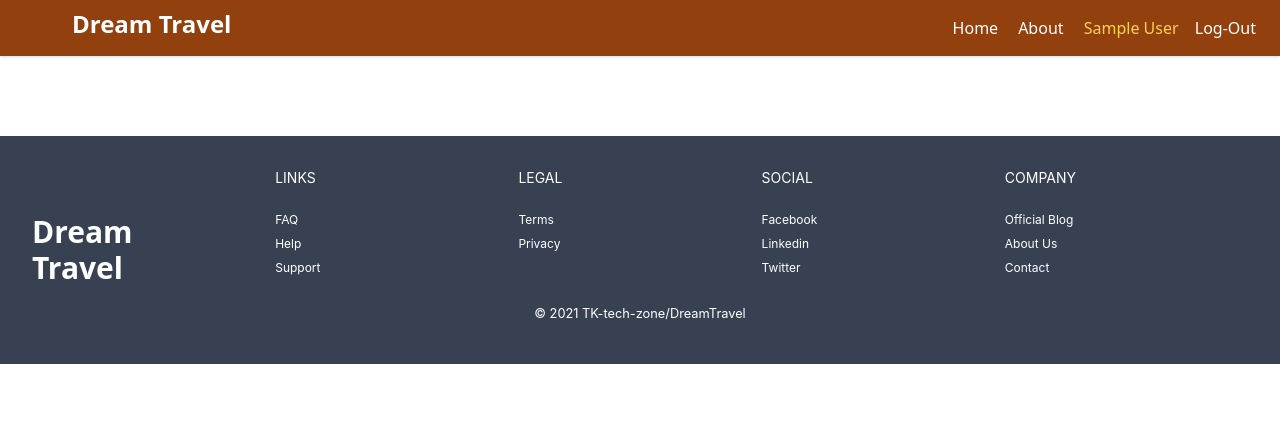
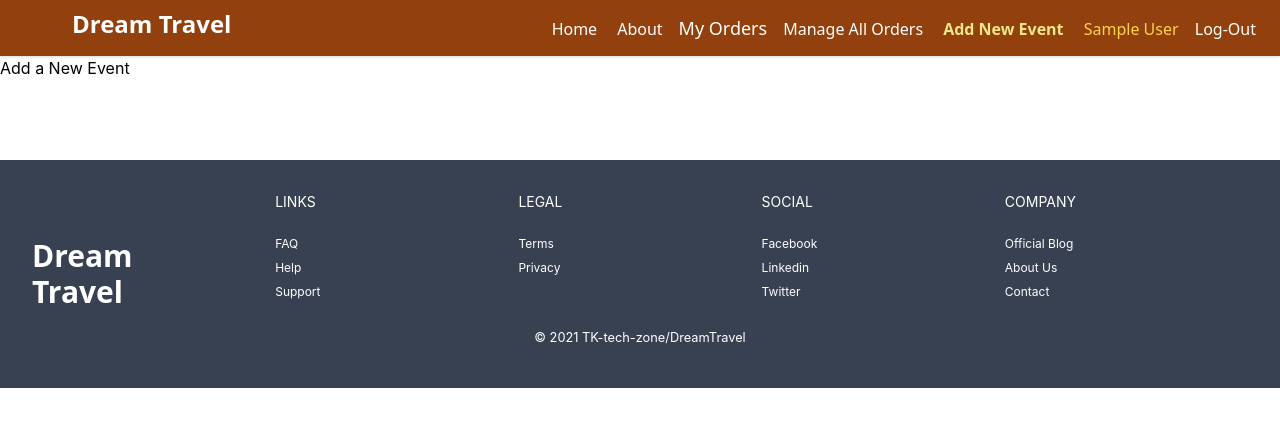
Before and after one commit to TitasKanti/dream-travel, a React (Create React App) app: page /addEvent in a window 1280 px wide. Shown: the top 426 px of the page. Built offline with nearby package versions, Linux system fonts and the light colour scheme; no server answers; sample sign-in values are in the browser's storage.

Commit message:
headers update

```diff
--- a/src/App.js
+++ b/src/App.js
@@ -10,6 +10,9 @@ import TourDetail from './Components/TourDetail/TourDetail';
 import AuthProvider from './Context/AuthProvider';
 import PrivateRoute from './Components/PrivateRoute/PrivateRoute';
 import Travel from './Components/Travel/Travel';
+import MyOrders from './Components/MyOrders/MyOrders';
+import ManageAllOrders from './Components/ManageAllOrders/ManageAllOrders';
+import AddNewEvent from './Components/AddNewEvent/AddNewEvent';
 
 function App() {
   return (
@@ -30,11 +33,17 @@ function App() {
             <Route exact path="/signIn">
               <SignIn></SignIn>
             </Route>
-            {/* <Route exact path="/travel">
-              <Travel></Travel>
-            </Route> */}
             <PrivateRoute exact path="/tourDetail/:id">
               <TourDetail></TourDetail>
+            </PrivateRoute>
+            <PrivateRoute exact path="/myOrders">
+              <MyOrders></MyOrders>
+            </PrivateRoute>
+            <PrivateRoute exact path="/manageAllOrders">
+              <ManageAllOrders></ManageAllOrders>
+            </PrivateRoute>
+            <PrivateRoute exact path="/addEvent">
+              <AddNewEvent></AddNewEvent>
             </PrivateRoute>
             {/* <Route exact path="/notFound">
             <NotFound></NotFound>
--- /dev/null
+++ b/src/Components/AddNewEvent/AddNewEvent.js
@@ -0,0 +1,11 @@
+import React from 'react';
+
+const AddNewEvent = () => {
+    return (
+        <div>
+            <h2> Add a New Event</h2>
+        </div>
+    );
+};
+
+export default AddNewEvent;
--- a/src/Components/Header/Header.js
+++ b/src/Components/Header/Header.js
@@ -22,21 +22,23 @@ const Header = () => {
                     <NavLink to="/home" activeStyle={{ fontWeight: "bold", color: "khaki" }} className="text-md no-underline ml-3 px-1">Home</NavLink>
 
                     <NavLink to="/about" activeStyle={{ fontWeight: "bold", color: "khaki" }} className="text-md no-underline ml-3 px-1">About</NavLink>
-                    <span className="text-yellow-300 mx-3"> {user.displayName} </span>
 
-                    {/* <NavLink to="/signIn" activeStyle={{ fontWeight: "bold", color: "blue" }} className="text-lg no-underline ml-3">Log-In</NavLink> */}
-
-                    {/* <NavLink to="/allServices" activeStyle={{ fontWeight: "bold", color: "blue" }} className="text-md no-underline text-grey-darker ml-3 px-1">Services</NavLink> */}
-
-                    {/* <NavLink to="/reviews" activeStyle={{ fontWeight: "bold", color: "blue" }} className="text-md no-underline text-grey-darker ml-3 px-1">Reviews</NavLink>
-                    <span className="text-blue-700 mx-3"> {user.displayName} </span> */}
                     {
                         user?.email ?
-                            <button className="text-white" onClick={logOut}>Log-Out</button>
+
+                            <>
+                                <NavLink to="/myOrders" activeStyle={{ fontWeight: "bold", color: "khaki" }} className="text-lg no-underline ml-3">My Orders</NavLink>
+
+                                <NavLink to="/manageAllOrders" activeStyle={{ fontWeight: "bold", color: "khaki" }} className="text-md no-underline text-grey-darker ml-3 px-1">Manage All Orders</NavLink>
+
+                                <NavLink to="/addEvent" activeStyle={{ fontWeight: "bold", color: "khaki" }} className="text-md no-underline text-grey-darker ml-3 px-1">Add New Event</NavLink>
+
+                                <span className="text-yellow-300 mx-3"> {user.displayName} </span>
+                                <button className="text-white" onClick={logOut}>Log-Out</button>
+                            </>
                             :
                             <NavLink to="/signIn" activeStyle={{ fontWeight: "bold", color: "khaki" }} className="text-md no-underline text-grey-darker ml-3 px-1">Log-In</NavLink>
                     }
-
 
                 </div>
             </nav>
--- /dev/null
+++ b/src/Components/ManageAllOrders/ManageAllOrders.js
@@ -0,0 +1,11 @@
+import React from 'react';
+
+const ManageAllOrders = () => {
+    return (
+        <div>
+            <h2>Manage All Orders</h2>
+        </div>
+    );
+};
+
+export default ManageAllOrders;
--- /dev/null
+++ b/src/Components/MyOrders/MyOrders.js
@@ -0,0 +1,11 @@
+import React from 'react';
+
+const MyOrders = () => {
+    return (
+        <div>
+            <h2>My Orders</h2>
+        </div>
+    );
+};
+
+export default MyOrders;
--- a/src/Components/TourDetail/TourDetail.js
+++ b/src/Components/TourDetail/TourDetail.js
@@ -82,8 +82,8 @@ const TourDetail = () => {
                 <h2>To confirm the order please fill the form.</h2>
                 <form className="flex flex-col leading-10 py-4 mt-2" onSubmit={handleSubmit(onSubmit)}>
 
-                    <input className="px-4 my-2" {...register("name", { required: true, maxLength: 20 })} placeholder={user.displayName} />
-                    <input className="px-4 my-2" type="email" {...register("email")} placeholder={user?.email} />
+                    <input className="px-4 my-2" {...register("name", { required: true, maxLength: 20 })} value={user.displayName} />
+                    <input className="px-4 my-2" type="email" {...register("email")} value={user.email} />
                     <input className="px-4 mb-5" {...register("address")} placeholder="address" />
                     <input className="bg-yellow-800 text-yellow-100 font-bold text-xl py-2 rounded-lg w-2/3" type="submit" value="Place Order" />
                 </form>
```
